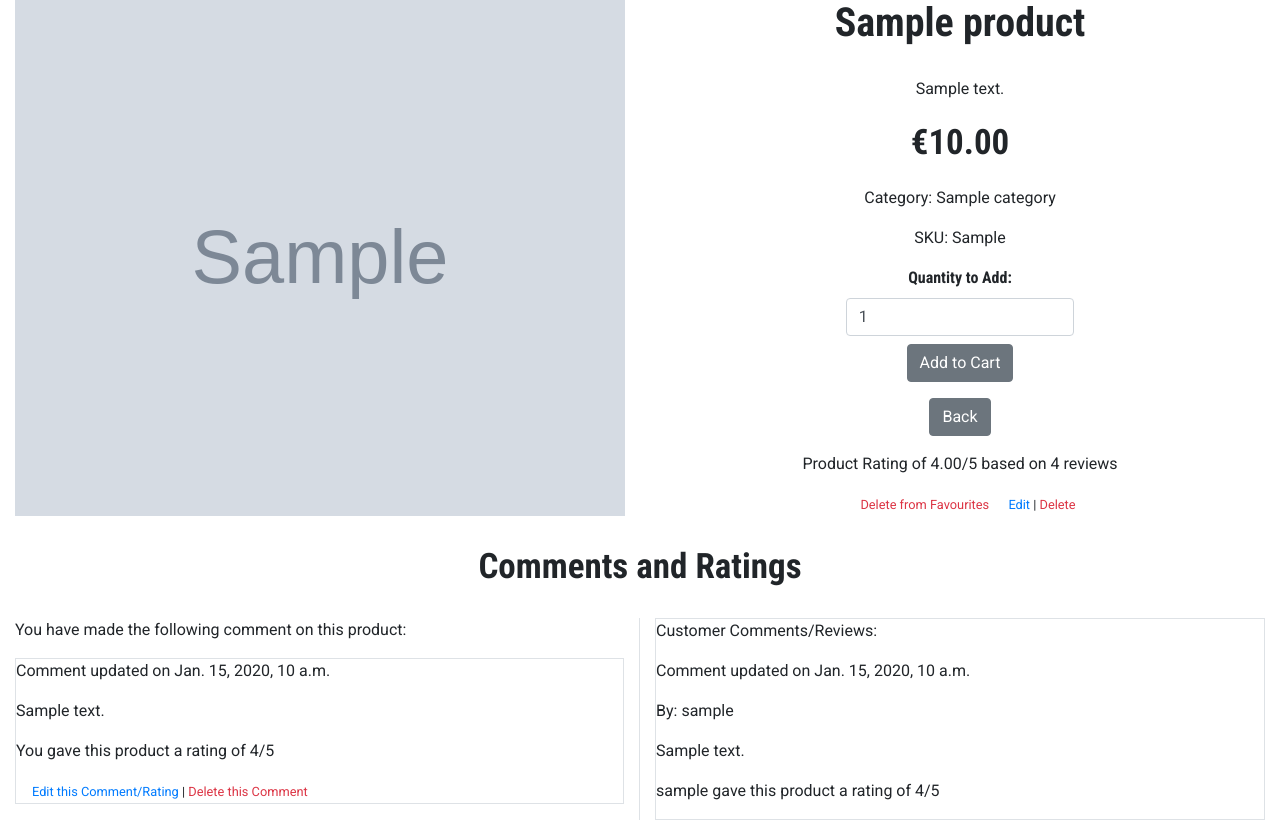
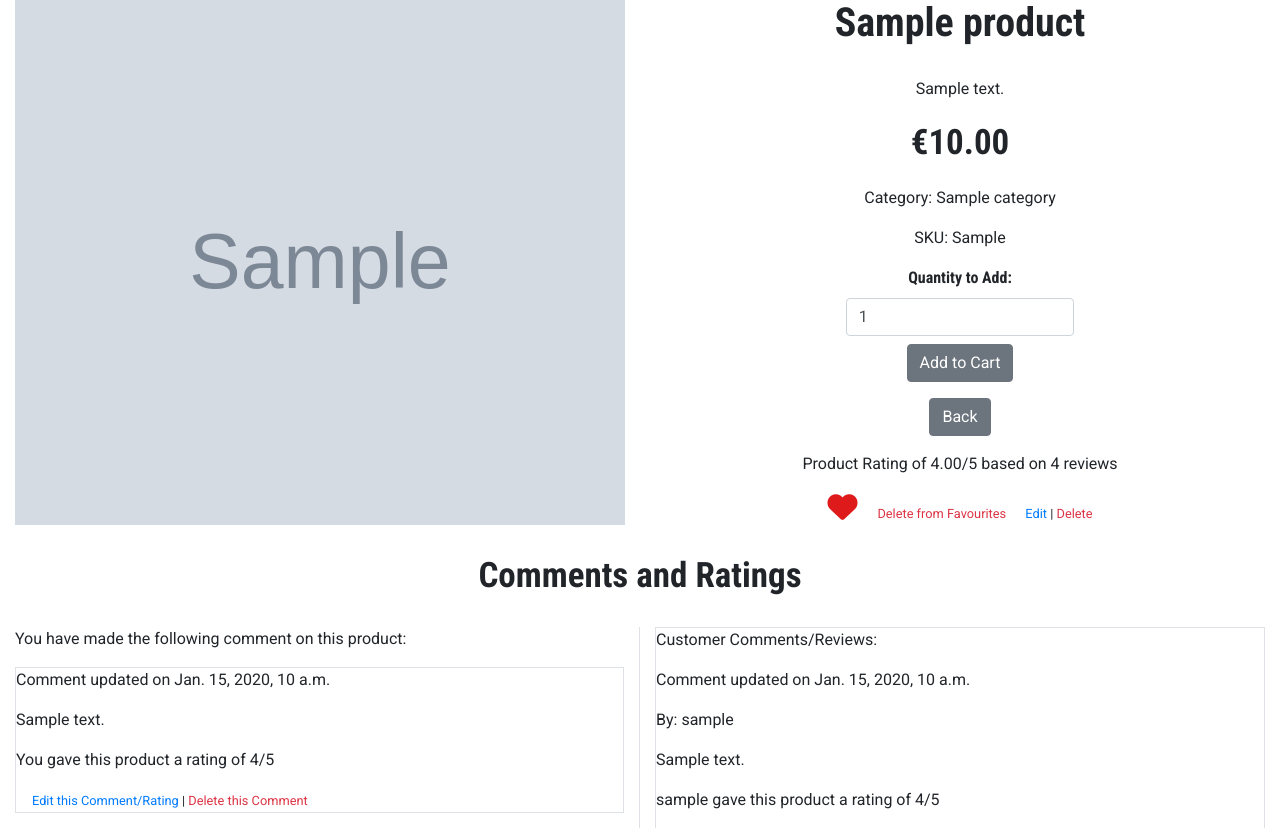
Before and after one commit to fenton1000/mf-portfolio-five-big-boring-shop, a Django app: page /products/1/ in a window 1280 px wide. Shown: the part 457-1285 px from the top of the page. Run offline with Django 3.2, Linux system fonts and the light colour scheme; a user stored in the database is signed in; tables that the repository leaves empty hold one stand-in row (values such as "Sample post"); grey boxes marked "Sample" are stand-in pictures; some libraries are stand-ins or nearby versions.

Commit message:
Add heart icon to favourite

```diff
--- a/products/static/products/css/products.css
+++ b/products/static/products/css/products.css
@@ -2,3 +2,8 @@
     max-height: 416px;
     overflow-y: auto;
 }
+
+.fa-heart {
+    color: #df1a1a;
+    font-size: 30px;
+}
--- a/products/templates/products/product_detail.html
+++ b/products/templates/products/product_detail.html
@@ -41,9 +41,14 @@ Selected Product
                     <p>Product Rating of {{ product.rating }}/5 based on {{ product.num_of_raters }} reviews</p>
                     {% endif %}
                     {% if request.user.is_authenticated %}
+                    {% if on_favourites %}
+                    <i class="fa-solid fa-heart"></i>
+                    {% endif %}
                     <small class="ml-3">
                         {% if on_favourites %}
-                        <a class="text-danger" href="{% url 'delete_favourite' product.id %}?redirect_url={{ request.path }}">Delete from Favourites</a>
+                        <a class="text-danger"
+                            href="{% url 'delete_favourite' product.id %}?redirect_url={{ request.path }}">Delete from
+                            Favourites</a>
                         {% else %}
                         <a href="{% url 'add_favourite' product.id %}">Add to Favourites</a>
                         {% endif %}
```
